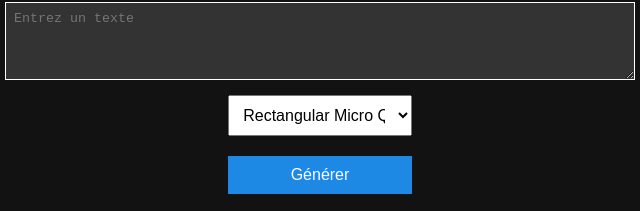
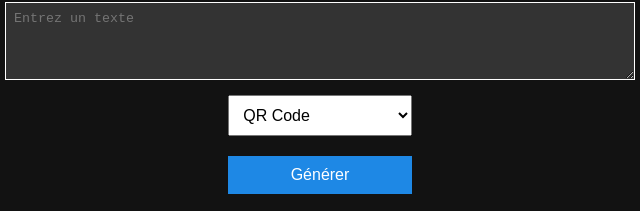
Before and after one commit to loonaire/tools, a plain HTML site: page barcodegenerator/barcode2d.html in a window 1280 px wide. Shown: the part 111-322 px from the top of the page, 320-960 px from the left. Drawn offline with Linux system fonts and the light colour scheme.

Commit message:
modif barcode2d selection par defaut

```diff
--- a/barcodegenerator/barcode2d.html
+++ b/barcodegenerator/barcode2d.html
@@ -86,7 +86,7 @@
         <option value="pdf417">PDF417</option>
         <option value="pdf417compact">PDF417 Compact</option>
         <option value="qrcode" selected>QR Code</option>
-        <option value="rectangularmicroqrcode" selected>Rectangular Micro QR Code</option>
+        <option value="rectangularmicroqrcode">Rectangular Micro QR Code</option>
         <option value="swissqrcode">Swiss QRCode</option>
         <option value="ultracode">UltraCode</option>
     </select>
```
